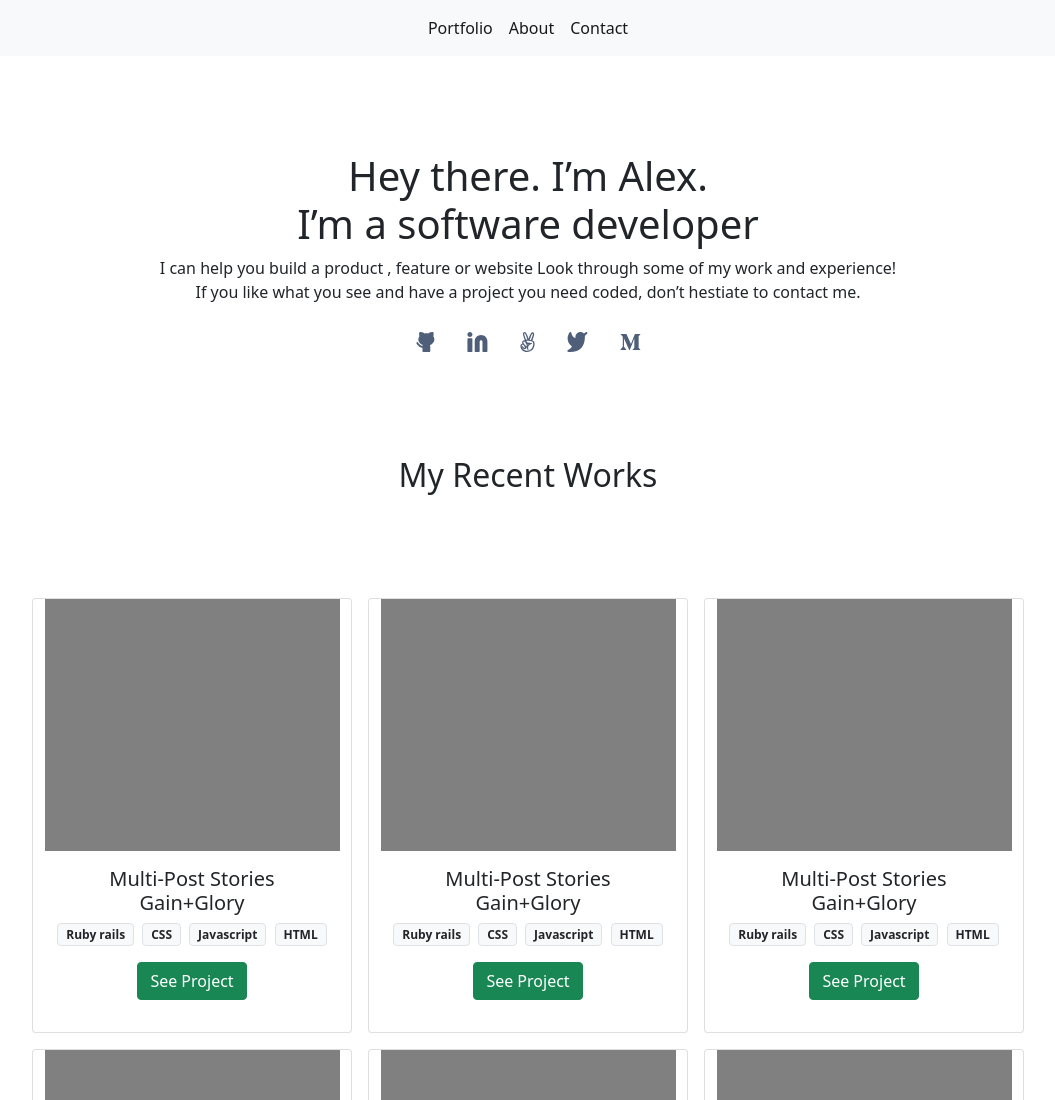
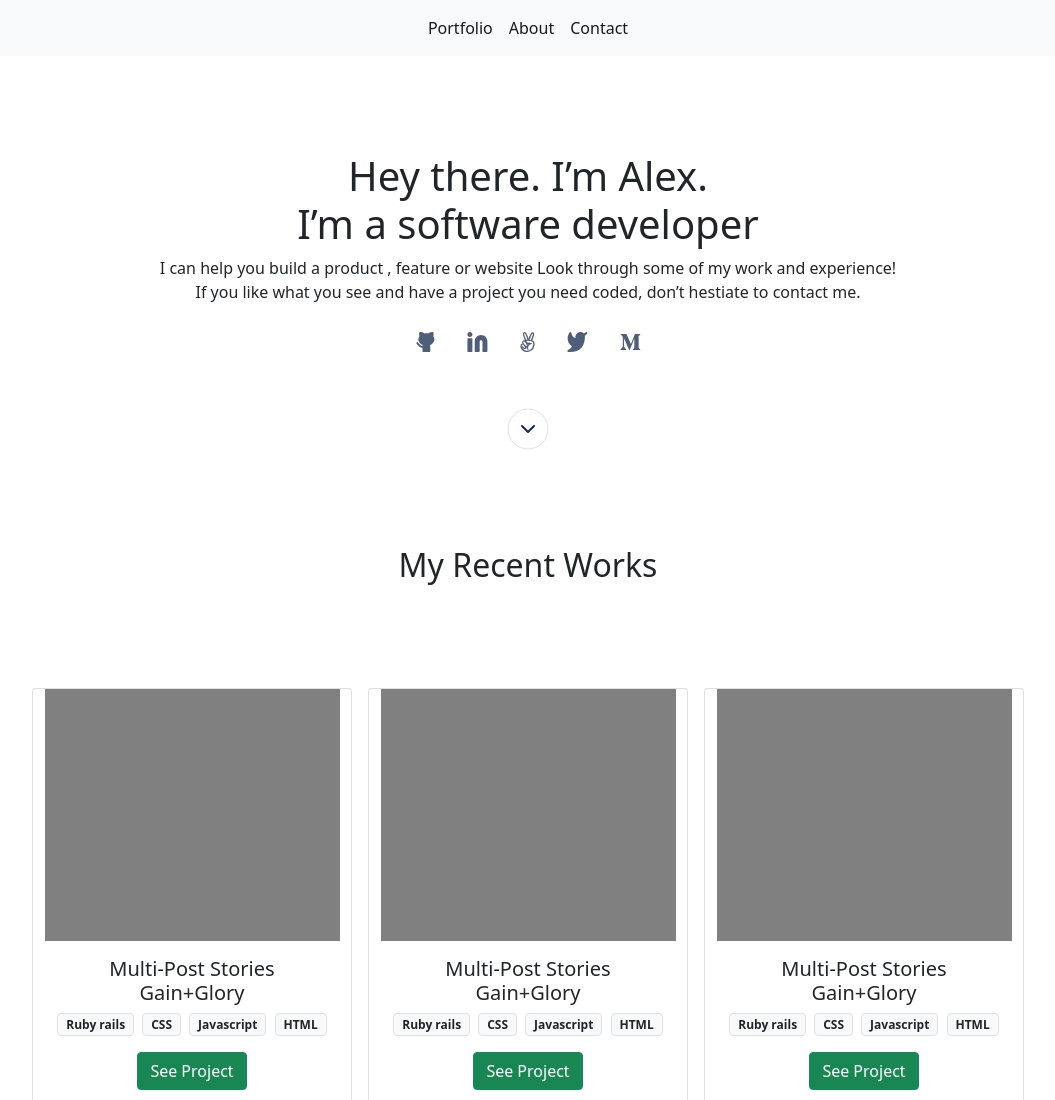
Before and after one commit to Alejandro-Bernal-M/Bootstrap-website, a plain HTML site: page index.html in a window 1280 px wide. Shown: the top 1100 px of the page, without its empty margins (112-1167 px from the left). Drawn offline with nearby package versions, Linux system fonts and the light colour scheme.

Commit message:
Add arrow image

```diff
--- a/index.html
+++ b/index.html
@@ -75,6 +75,7 @@
           <a><img src="Icons/medium.svg" /></a>
         </li>
       </ul>
+      <img class="mt-5" src="Icons/Disabled.svg" alt="arrow">
     </section>
     <section class="container mb-5">
       <h2 class="text-center p-5 m-5">My Recent Works</h2>
```
